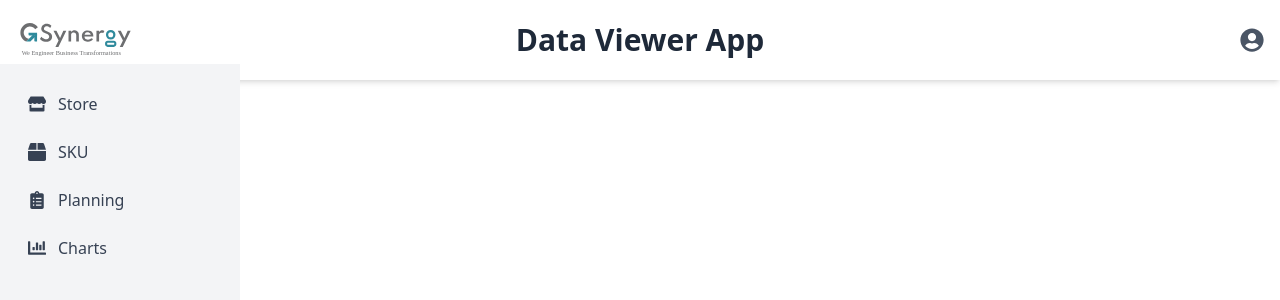
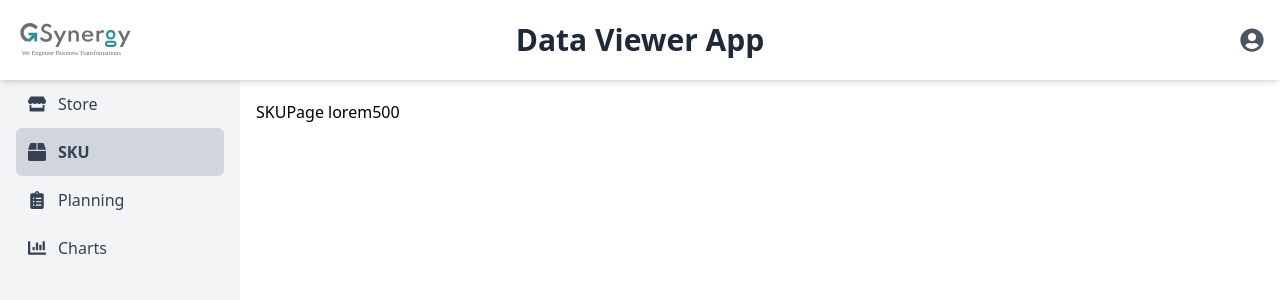
Before and after one commit to suyashmishra9/GS756617_Suyash_Mishra, a React (Vite) app in the folder gsdata-view/: page /skus in a window 1280 px wide. Shown: the top 300 px of the page. Built offline with nearby package versions, Linux system fonts and the light colour scheme.

Commit message:
landing page UI done

```diff
--- a/gsdata-view/src/App.tsx
+++ b/gsdata-view/src/App.tsx
@@ -13,7 +13,9 @@ function App() {
           <Sidebar />
           <div className="flex-1">
             <Navbar />
+            <div className="pt-25 pl-64 p-5">
             <AppRouter />
+            </div>
           </div>
         </div>
       </BrowserRouter>
--- a/gsdata-view/src/components/Navbar.tsx
+++ b/gsdata-view/src/components/Navbar.tsx
@@ -1,10 +1,13 @@
 import { FaUserCircle } from "react-icons/fa";
+import { Link } from "react-router-dom";
 
 const Navbar = () => {
   return (
-    <nav className="bg-white shadow-md p-4 flex items-center justify-between">
+    <nav className="bg-white shadow-md p-4 flex items-center justify-between fixed top-0 left-0 w-full z-50">
       <div className="flex items-center gap-2">
-        <img src="src/assets/gsynergy-logo.svg" alt="G Synergy Logo" className="h-12 w-auto" />
+      <Link to="/">
+          <img src="src/assets/gsynergy-logo.svg" alt="G Synergy Logo" className="h-12 w-auto cursor-pointer" />
+        </Link>
         <h1 className="text-3xl font-semibold text-gray-800 absolute left-1/2 transform -translate-x-1/2">
           Data Viewer App
         </h1>
--- a/gsdata-view/src/components/Sidebar.tsx
+++ b/gsdata-view/src/components/Sidebar.tsx
@@ -6,7 +6,7 @@ const Sidebar = () => {
     <aside className="w-60 h-[calc(100vh-64px)] bg-gray-100 fixed top-16 left-0 p-4">
       <nav>
         <NavLink
-          to="/stores"
+          to="/"
           className={({ isActive }) =>
             `flex items-center gap-3 p-3 rounded-md text-gray-700 hover:bg-gray-200 transition ${
               isActive ? "bg-gray-300 font-semibold" : ""
@@ -18,7 +18,7 @@ const Sidebar = () => {
         </NavLink>
 
         <NavLink
-          to="/sku"
+          to="/skus"
           className={({ isActive }) =>
             `flex items-center gap-3 p-3 rounded-md text-gray-700 hover:bg-gray-200 transition ${
               isActive ? "bg-gray-300 font-semibold" : ""
@@ -42,7 +42,7 @@ const Sidebar = () => {
         </NavLink>
 
         <NavLink
-          to="/charts"
+          to="/chart"
           className={({ isActive }) =>
             `flex items-center gap-3 p-3 rounded-md text-gray-700 hover:bg-gray-200 transition ${
               isActive ? "bg-gray-300 font-semibold" : ""
--- a/gsdata-view/src/pages/SKUPage.tsx
+++ b/gsdata-view/src/pages/SKUPage.tsx
@@ -2,7 +2,7 @@
 
 function SKUPage() {
   return (
-    <div>SKUPage</div>
+    <div>SKUPage lorem500</div>
   )
 }
 
```
Also changed, not shown: gsdata-view/src/pages/ChartPage.tsx (+1 -1 lines).
